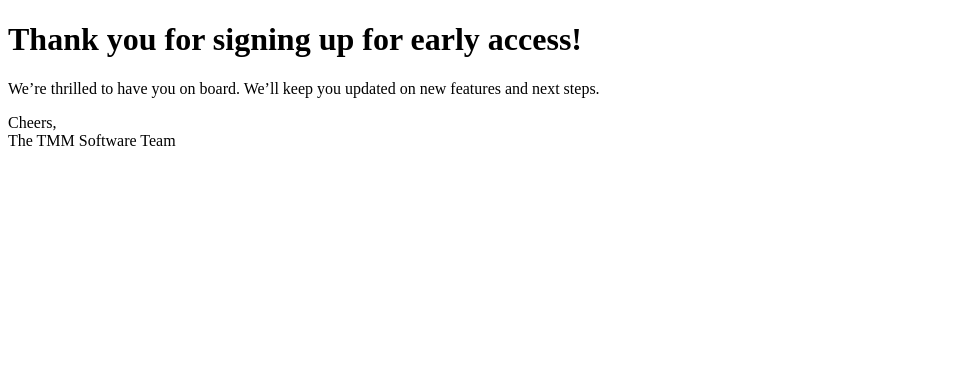
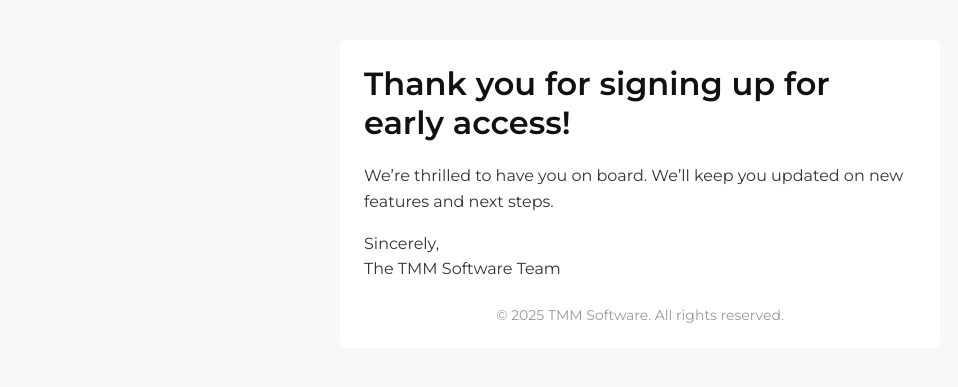
Before and after one commit to TMMSoftware/tmmsoftware.github.io, a Python web app: template api/templates/confirmation-email.html in a window 1280 px wide. Shown: the top 387 px of the page, without its empty margins (0-958 px from the left). Run offline with Jinja, Linux system fonts and the light colour scheme; the template is opened without the code that fills it, so the values that code supplies are empty.

Commit message:
add styling

```diff
--- a/api/templates/confirmation-email.html
+++ b/api/templates/confirmation-email.html
@@ -1,21 +1,155 @@
 <!DOCTYPE html>
-<html>
+<html lang="en">
   <head>
     <meta charset="UTF-8" />
     <title>Welcome to TMM Software!</title>
+    <!--
+      Linking to Google Fonts: Montserrat and fallback font to CSS.
+    -->
+    <link
+      href="https://fonts.googleapis.com/css?family=Montserrat:400,600&display=swap"
+      rel="stylesheet"
+    />
     <style>
-      /* Minimal styling or embedded CSS for the email */
+      /*
+        BASIC RESET
+        Remove default margins/padding for a clean slate
+      */
+      html,
+      body {
+        margin: 0;
+        padding: 0;
+      }
+
+      /*
+        EMBEDDED STYLES
+        Many email clients ignore <style> blocks,
+        but for those that respect it, styling here.
+      */
+      body {
+        background-color: #f8f8f8; /* Light gray background */
+        font-family: 'Montserrat', Arial, sans-serif;
+        color: #333; /* Dark gray text */
+      }
+
+      .email-wrapper {
+        width: 100%;
+        table-layout: fixed;
+        background-color: #f8f8f8;
+        padding: 40px 0;
+      }
+
+      /*
+        Container that holds the email content
+      */
+      .email-content {
+        max-width: 600px;
+        margin: 0 auto;
+        background-color: #fff; /* White background */
+        border-radius: 6px;
+        overflow: hidden;
+        padding: 24px;
+      }
+
+      h1,
+      h2,
+      h3,
+      h4 {
+        margin-top: 0;
+        font-weight: 600;
+        color: #111;
+      }
+
+      p {
+        line-height: 1.6;
+        margin: 16px 0;
+      }
+
+      /*
+        button styles
+        inline-block so it can be styled as a button
+      */
+      .btn {
+        display: inline-block;
+        padding: 12px 24px;
+        margin: 16px 0;
+        background-color: #0069ed;
+        color: #ffffff;
+        text-decoration: none;
+        border-radius: 4px;
+        font-weight: 600;
+      }
+
+      /*
+        Footer or signature styling
+      */
+      .footer {
+        margin-top: 24px;
+        font-size: 14px;
+        color: #999;
+        text-align: center;
+      }
+
+      /*
+        For smaller screens
+      */
+      @media (max-width: 600px) {
+        .email-content {
+          padding: 16px;
+        }
+      }
     </style>
   </head>
   <body>
+    <table
+      class="email-wrapper"
+      width="100%"
+      cellspacing="0"
+      cellpadding="0"
+      border="0"
+    >
+      <tr>
+        <td align="center">
+          <!-- Email Container -->
+          <table
+            class="email-content"
+            width="100%"
+            cellspacing="0"
+            cellpadding="0"
+            border="0"
+          >
+            <tr>
+              <td>
                 <h1>Thank you for signing up for early access!</h1>
                 <p>
-      We’re thrilled to have you on board. We’ll keep you updated on new
-      features and next steps.
+                  We’re thrilled to have you on board. We’ll keep you updated on
+                  new features and next steps.
                 </p>
+
+                <!-- Example button (for feature CTA) -->
+                <!--
+                <a href="#" class="btn">Explore Now</a>
+                -->
+
                 <p>
-      Cheers,<br />
+                  Sincerely,<br />
                   The TMM Software Team
                 </p>
+
+                <div class="footer">
+                  © <span id="year"></span> TMM Software. All rights reserved.
+                </div>
+              </td>
+            </tr>
+          </table>
+          <!-- /Email Container -->
+        </td>
+      </tr>
+    </table>
+
+    <script>
+      // Small JS snippet for current year
+      document.getElementById('year').textContent = new Date().getFullYear();
+    </script>
   </body>
 </html>
```
Lines whose indentation alone changed are shown as unchanged.
